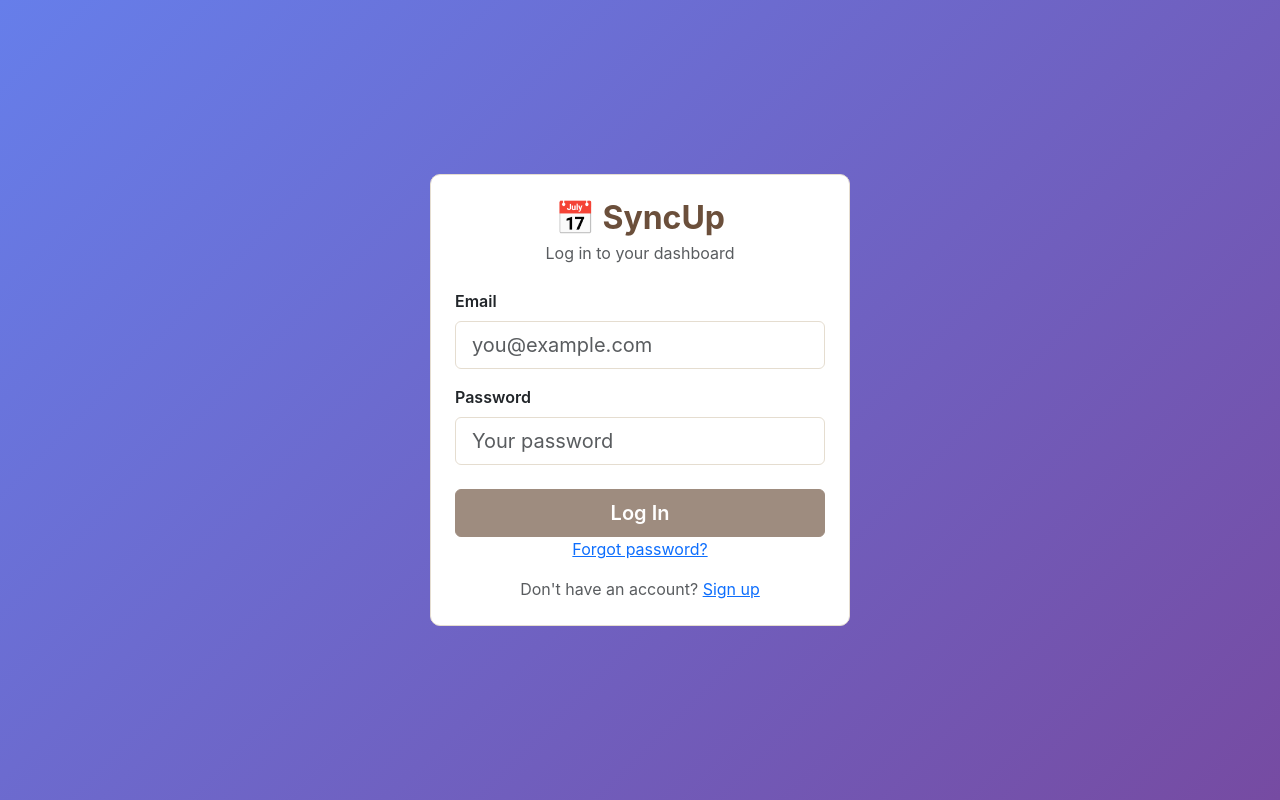
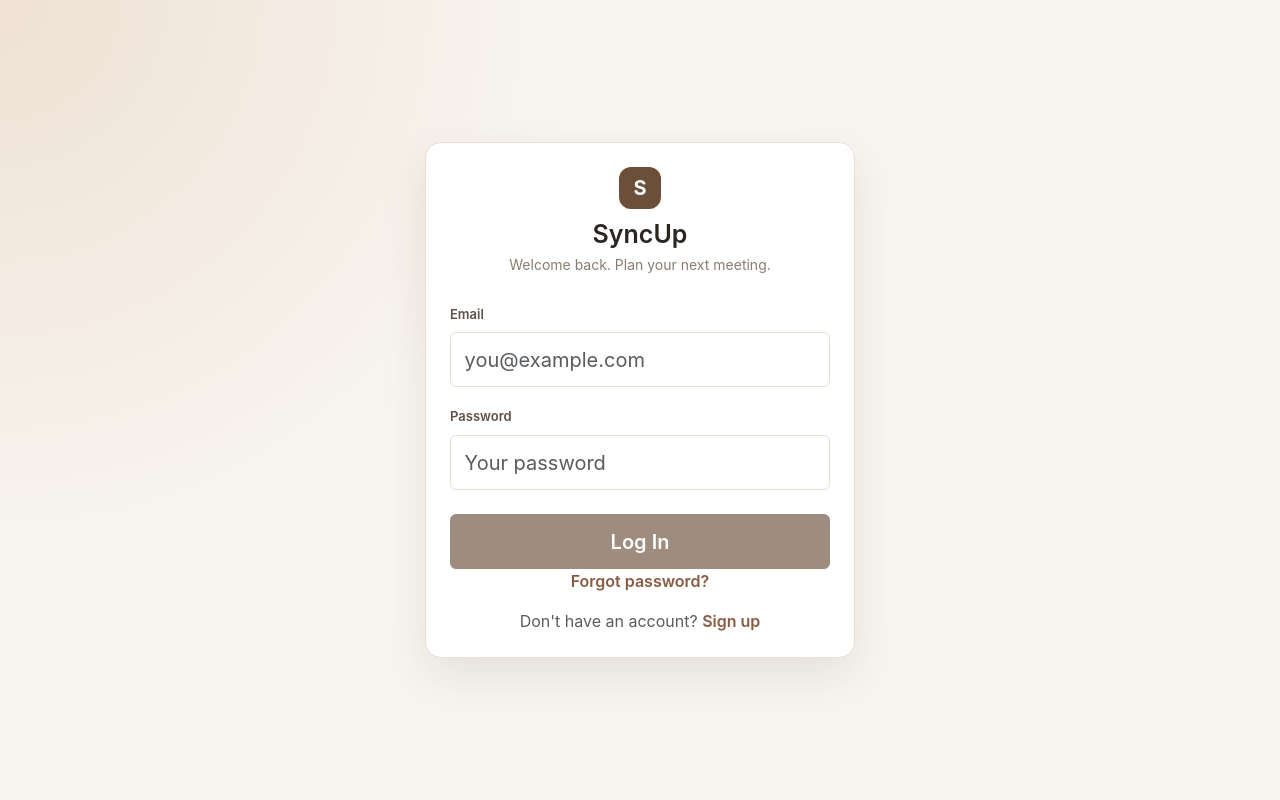
Before and after one commit to guptavaidehi06-creator/SyncUp, an Angular app: page /login in a window 1280 px wide. Built offline with nearby package versions, Linux system fonts and the light colour scheme.

Commit message:
Polish auth screens and add verification resend

```diff
--- a/src/app/dashboard/dashboard.html
+++ b/src/app/dashboard/dashboard.html
@@ -13,7 +13,8 @@
   </aside>
   <main>
     <header class="mobile-head"><div class="brand"><b>S</b> SyncUp</div><button (click)="logout()">Log out</button></header>
-    <header class="page-head"><h1>{{ activeView === 'home' ? 'Home' : activeView === 'meetings' ? 'My Meetings' : activeView === 'create' ? 'Create a Meeting' : activeView === 'participants' ? 'Participants' : 'Availability' }}</h1><button class="primary" *ngIf="activeView !== 'create'" (click)="setView('create')">+ New meeting</button></header>
+    <header class="page-head"><h1>{{ activeView === 'home' ? 'Home' : activeView === 'meetings' ? 'My Meetings' : activeView === 'create' ? 'Create a Meeting' : activeView === 'participants' ? 'Participants' : 'Availability' }}</h1><div class="head-actions"><button class="notification-button" (click)="toggleNotifications()">Notifications ({{ notifications.length }})</button><button class="primary" *ngIf="activeView !== 'create'" (click)="setView('create')">+ New meeting</button></div></header>
+    <div *ngIf="notificationsOpen" style="max-width: 360px; margin: -18px 0 24px auto; padding: 15px; background: #fff; border: 1px solid #dfd3c7; border-radius: 8px; box-shadow: 0 10px 25px rgba(107,79,59,.12);"><strong>Notifications</strong><p *ngIf="!notifications.length" style="font-size: 12px; color: #897d70; margin: 10px 0 0;">No notifications yet.</p><p *ngFor="let notification of notifications" style="font-size: 12px; color: #6b5f52; margin: 10px 0 0; padding-top: 10px; border-top: 1px solid #f0ebe5;">{{ notification }}</p></div>
     <div class="notice" *ngIf="notifications.length"><b>!</b><span><strong>Recent activity</strong><br>{{ notifications[0] }}</span></div>
 
     <section *ngIf="activeView === 'home'">
--- a/src/app/dashboard/dashboard.ts
+++ b/src/app/dashboard/dashboard.ts
@@ -19,6 +19,7 @@ import { AuthService } from '../services/auth';
 export class Dashboard implements OnInit {
   activeView: 'home' | 'meetings' | 'create' | 'participants' | 'availability' | 'slot' = 'home';
   createStep = 1;
+  notificationsOpen = false;
   users: any[] = [];
   meetings: any[] = [];
   availabilities: any[] = [];
@@ -65,6 +66,27 @@ export class Dashboard implements OnInit {
   setView(view: 'home' | 'meetings' | 'create' | 'participants' | 'availability' | 'slot'): void {
     this.activeView = view;
     if (view === 'create') this.createStep = 1;
+  }
+
+  toggleNotifications(): void {
+    this.notificationsOpen = !this.notificationsOpen;
+  }
+
+  getPageTitle(): string {
+    switch (this.activeView) {
+      case 'home': {
+        const name = this.getCurrentUserName();
+        return name ? `Welcome back, ${name}!` : 'Welcome back!';
+      }
+      case 'meetings': return 'My Meetings';
+      case 'create': return 'Create a Meeting';
+      case 'participants': return 'Participants';
+      default: return 'Availability';
+    }
+  }
+
+  getPageSubtitle(): string {
+    return "Here's what's happening across your meetings today.";
   }
 
   nextCreateStep(): void {
--- a/src/app/forgot-password/forgot-password.css
+++ b/src/app/forgot-password/forgot-password.css
@@ -0,0 +1 @@
+ .auth-page{min-height:100vh;display:grid;place-items:center;padding:24px;background:radial-gradient(circle at top left,#efe1d4 0,transparent 38%),#f8f5f0}.auth-card{width:min(100%,430px);background:#fff;border:1px solid #e8e0d6;border-radius:16px;box-shadow:0 18px 44px rgba(69,47,31,.1);overflow:hidden}.auth-brand{text-align:center;margin-bottom:26px}.brand-mark{width:42px;height:42px;margin:0 auto 10px;display:grid;place-items:center;border-radius:12px;background:#6b4f3b;color:#fff;font-weight:700;font-size:20px}.auth-brand h1{font-size:25px;margin:0 0 5px}.auth-brand p{color:#897d70;margin:0;font-size:14px}.auth-card .form-label{font-size:13px;color:#5e5145}.auth-card .form-control{padding:.72rem .85rem}.auth-card .btn-primary{padding:.72rem}.auth-card a{color:#8a5b43;font-weight:600;text-decoration:none}
--- a/src/app/forgot-password/forgot-password.html
+++ b/src/app/forgot-password/forgot-password.html
@@ -1,10 +1,10 @@
-<div class="d-flex align-items-center justify-content-center" style="min-height: 100vh; background: var(--bg);">
-
-  <div class="card shadow-sm border-0" style="max-width: 420px; width: 90%; border-radius: 12px;">
+<main class="auth-page">
+  <div class="auth-card">
     <div class="card-body p-4">
 
-      <div class="text-center mb-4">
-        <h2 class="fw-bold mb-1" style="color: var(--text-primary);">📅 SyncUp</h2>
+      <div class="auth-brand">
+        <span class="brand-mark">S</span>
+        <h1>SyncUp</h1>
         <p class="text-muted mb-0">Reset your password</p>
       </div>
 
@@ -59,5 +59,4 @@
 
     </div>
   </div>
-
-</div>
+</main>
--- a/src/app/login/login.css
+++ b/src/app/login/login.css
@@ -0,0 +1 @@
+ .auth-page{min-height:100vh;display:grid;place-items:center;padding:24px;background:radial-gradient(circle at top left,#efe1d4 0,transparent 38%),#f8f5f0}.auth-card{width:min(100%,430px);background:#fff;border:1px solid #e8e0d6;border-radius:16px;box-shadow:0 18px 44px rgba(69,47,31,.1);overflow:hidden}.auth-brand{text-align:center;margin-bottom:26px}.brand-mark{width:42px;height:42px;margin:0 auto 10px;display:grid;place-items:center;border-radius:12px;background:#6b4f3b;color:#fff;font-weight:700;font-size:20px}.auth-brand h1{font-size:25px;margin:0 0 5px}.auth-brand p{color:#897d70;margin:0;font-size:14px}.auth-card .form-label{font-size:13px;color:#5e5145}.auth-card .form-control{padding:.72rem .85rem}.auth-card .btn-primary{padding:.72rem}.auth-card a,.link-button{color:#8a5b43;font-weight:600;text-decoration:none}.link-button{border:0;background:none;padding:0}.link-button:disabled{opacity:.6}
--- a/src/app/login/login.html
+++ b/src/app/login/login.html
@@ -1,11 +1,11 @@
-<div class="d-flex align-items-center justify-content-center" style="min-height: 100vh; background: linear-gradient(135deg, #667eea 0%, #764ba2 100%);">
-
-  <div class="card shadow-lg border-0" style="max-width: 420px; width: 90%; border-radius: 16px;">
+<main class="auth-page">
+  <div class="auth-card">
     <div class="card-body p-4">
 
-      <div class="text-center mb-4">
-        <h2 class="fw-bold text-primary mb-1">📅 SyncUp</h2>
-        <p class="text-muted mb-0">Log in to your dashboard</p>
+      <div class="auth-brand">
+        <span class="brand-mark">S</span>
+        <h1>SyncUp</h1>
+        <p>Welcome back. Plan your next meeting.</p>
       </div>
 
       <div *ngIf="errorMessage" class="alert alert-danger">{{ errorMessage }}</div>
@@ -30,14 +30,11 @@
       </form>
 
 
-      <p class="text-center text-muted mb-2">
-  <a routerLink="/forgot-password">Forgot password?</a>
-</p>
+      <p class="text-center text-muted mb-2"><a routerLink="/forgot-password">Forgot password?</a></p>
       <p class="text-center text-muted mt-3 mb-0">
         Don't have an account? <a routerLink="/sign-up">Sign up</a>
       </p>
 
     </div>
   </div>
-
-</div>
+</main>
--- a/src/app/sign-up/sign-up.css
+++ b/src/app/sign-up/sign-up.css
@@ -0,0 +1 @@
+ .auth-page{min-height:100vh;display:grid;place-items:center;padding:24px;background:radial-gradient(circle at top left,#efe1d4 0,transparent 38%),#f8f5f0}.auth-card{width:min(100%,430px);background:#fff;border:1px solid #e8e0d6;border-radius:16px;box-shadow:0 18px 44px rgba(69,47,31,.1);overflow:hidden}.auth-brand{text-align:center;margin-bottom:26px}.brand-mark{width:42px;height:42px;margin:0 auto 10px;display:grid;place-items:center;border-radius:12px;background:#6b4f3b;color:#fff;font-weight:700;font-size:20px}.auth-brand h1{font-size:25px;margin:0 0 5px}.auth-brand p{color:#897d70;margin:0;font-size:14px}.auth-card .form-label{font-size:13px;color:#5e5145}.auth-card .form-control{padding:.72rem .85rem}.auth-card .btn-primary{padding:.72rem}.auth-card a,.link-button{color:#8a5b43;font-weight:600;text-decoration:none}.link-button{border:0;background:none;padding:0}.link-button:disabled{opacity:.6}
--- a/src/app/sign-up/sign-up.html
+++ b/src/app/sign-up/sign-up.html
@@ -1,10 +1,10 @@
-<div class="d-flex align-items-center justify-content-center" style="min-height: 100vh; background: var(--bg);">
-
-  <div class="card shadow-sm border-0" style="max-width: 420px; width: 90%; border-radius: 12px;">
+<main class="auth-page">
+  <div class="auth-card">
     <div class="card-body p-4">
 
-      <div class="text-center mb-4">
-        <h2 class="fw-bold mb-1" style="color: var(--text-primary);">📅 SyncUp</h2>
+      <div class="auth-brand">
+        <span class="brand-mark">S</span>
+        <h1>SyncUp</h1>
         <p class="text-muted mb-0" *ngIf="step === 'form'">Create your account</p>
         <p class="text-muted mb-0" *ngIf="step === 'verify'">Verify your email</p>
       </div>
@@ -74,9 +74,12 @@
             Verify Account
           </button>
         </form>
+        <p class="text-center text-muted small mt-3 mb-0">
+          Didn't receive it? <button type="button" class="link-button" (click)="resendVerification()" [disabled]="isResending">{{ isResending ? 'Sending…' : 'Resend code' }}</button>
+        </p>
+        <p *ngIf="resendMessage" class="text-success small text-center mt-2 mb-0">{{ resendMessage }}</p>
       </div>
 
     </div>
   </div>
-
-</div>
+</main>
--- a/src/app/sign-up/sign-up.ts
+++ b/src/app/sign-up/sign-up.ts
@@ -22,6 +22,8 @@ export class SignUp {
   };
 
   verificationCode: string = '';
+  resendMessage = '';
+  isResending = false;
 
   constructor(private authService: AuthService, private router: Router) { }
 
@@ -48,4 +50,20 @@ export class SignUp {
       }
     });
   }
+
+  resendVerification(): void {
+    this.errorMessage = '';
+    this.resendMessage = '';
+    this.isResending = true;
+    this.authService.resendVerification({ email: this.newUser.email }).subscribe({
+      next: (message) => {
+        this.resendMessage = typeof message === 'string' ? message : 'A new code has been sent.';
+        this.isResending = false;
+      },
+      error: (err) => {
+        this.errorMessage = err.error || 'Unable to resend the code. Please try again.';
+        this.isResending = false;
+      }
+    });
+  }
 }
```
